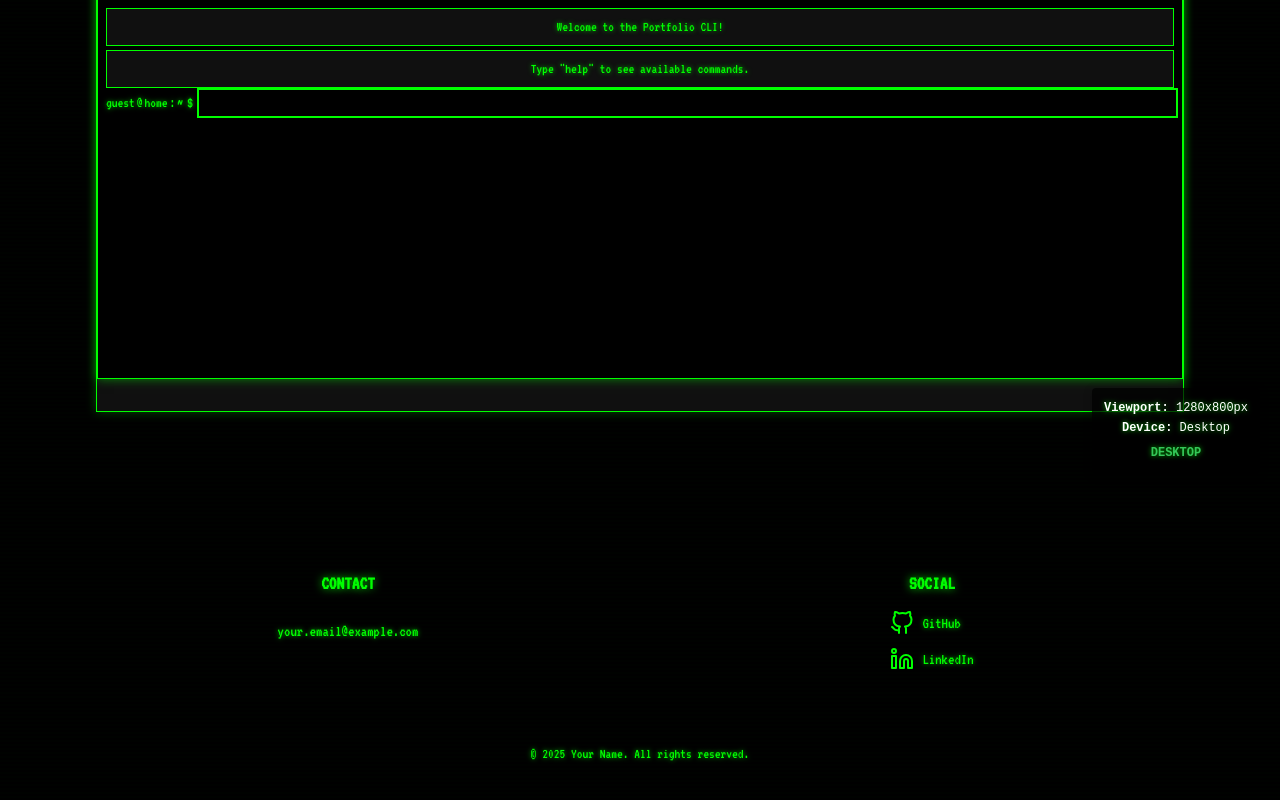
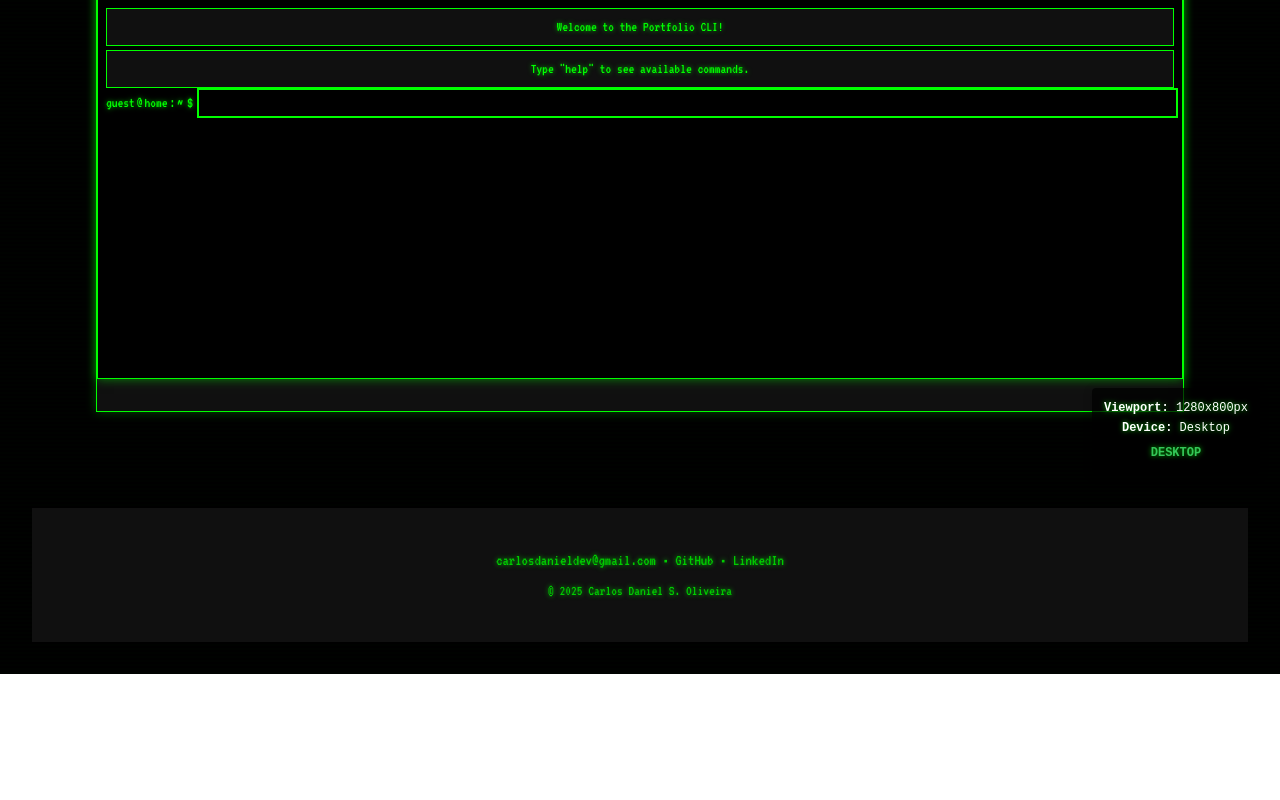
Before and after one commit to CarlosDanielDev/portfolio, a React (Vite) app: page / in a window 1280 px wide. Shown: the part 306-1106 px from the top of the page. After the commit the page ends 980 px from the top, so only its background shows below. Built offline with nearby package versions, Linux system fonts and the light colour scheme.

Commit message:
feat: enhance `Footer` component with updated styling and dynamic content from profile data, improving layout and user engagement

```diff
--- a/src/presentation/components/Footer.css
+++ b/src/presentation/components/Footer.css
@@ -1,85 +1,120 @@
 .footer {
-  background-color: var(--surface-color);
-  color: var(--text-color);
-  padding: 2rem 0;
-  margin-top: 2rem;
-  border-top: 1px solid var(--border-color);
+  background: var(--colors-surface);
+  padding: 2rem 1rem;
+  margin-top: auto;
+  border-top: 1px solid var(--colors-border);
+  text-align: center;
 }
 
 .footer-content {
-  display: flex;
-  flex-wrap: wrap;
-  justify-content: space-around;
-  max-width: 1200px;
+  max-width: 800px;
   margin: 0 auto;
+}
+
+.footer-content p {
+  color: var(--colors-text-secondary);
+  margin: 0.5rem 0;
+}
+
+.footer-content a {
+  color: var(--colors-text-secondary);
+  text-decoration: none;
+  transition: color 0.2s ease;
+}
+
+.footer-content a:hover {
+  color: var(--colors-primary);
+}
+
+.footer-copyright {
+  color: var(--colors-text-secondary);
+  font-size: 0.9rem;
+}
+
+.footer-section {
   padding: 0 1rem;
 }
 
-.footer-section {
-  min-width: 200px;
-  margin-bottom: 1.5rem;
-  padding: 0 1rem;
-  display: flex;
-  align-items: center;
-  flex-direction: column;
+.footer-section h3 {
+  color: var(--colors-text-primary);
+  font-size: 1.25rem;
+  margin-bottom: 1rem;
+  position: relative;
+  display: inline-block;
 }
 
-.footer-section h3 {
-  color: var(--primary-color);
-  margin-bottom: 1rem;
-  font-size: 1.2rem;
+.footer-section h3::after {
+  content: '';
+  position: absolute;
+  left: 0;
+  bottom: -4px;
+  width: 2rem;
+  height: 2px;
+  background: var(--colors-primary);
 }
 
 .footer-section p {
-  margin: 0.5rem 0;
+  color: var(--colors-text-secondary);
+  margin-bottom: 0.5rem;
 }
 
 .footer-section a {
-  color: var(--text-color);
+  color: var(--colors-text-secondary);
   text-decoration: none;
   transition: color 0.2s ease;
 }
 
 .footer-section a:hover {
-  color: var(--accent-color);
+  color: var(--colors-primary);
 }
 
 .social-links {
   display: flex;
-  flex-direction: column;
-  gap: 0.75rem;
+  gap: 1rem;
+  flex-wrap: wrap;
 }
 
 .social-link {
   display: flex;
   align-items: center;
   gap: 0.5rem;
+  padding: 0.5rem 1rem;
+  border-radius: 20px;
+  background: var(--colors-background);
+  transition: all 0.2s ease;
+}
+
+.social-link:hover {
+  transform: translateY(-2px);
+  background: var(--colors-primary);
+  color: var(--colors-text-on-primary) !important;
+  text-decoration: none;
 }
 
 .social-link svg {
-  transition: transform 0.2s ease;
+  transition: all 0.2s ease;
 }
 
 .social-link:hover svg {
-  transform: scale(1.1);
-}
-
-.footer-copyright {
-  text-align: center;
-  padding-top: 1.5rem;
-  margin-top: 1.5rem;
-  border-top: 1px solid var(--border-color);
-  color: var(--text-secondary-color);
-  font-size: 0.9rem;
+  stroke: var(--colors-text-on-primary);
 }
 
 @media (max-width: 768px) {
-  .footer-content {
-    flex-direction: column;
+  .footer {
+    padding: 2rem 1rem;
   }
 
-  .footer-section {
-    width: 100%;
-    margin-bottom: 2rem;
+  .footer-content {
+    grid-template-columns: 1fr;
+    text-align: center;
+  }
+
+  .footer-section h3::after {
+    left: 50%;
+    transform: translateX(-50%);
+  }
+
+  .social-links {
+    justify-content: center;
   }
 }
--- a/src/presentation/components/Footer.tsx
+++ b/src/presentation/components/Footer.tsx
@@ -1,40 +1,18 @@
+import { profileData } from '@infrastructure/data/profile-data';
 import './Footer.css';
 
 export function Footer() {
   return (
-    <footer className="footer">
+    <footer id="contact" className="footer">
       <div className="footer-content">
-        <div className="footer-section">
-          <h3>Contact</h3>
-          <p>
-            <a href={`mailto:${import.meta.env.VITE_APP_EMAIL || 'your.email@example.com'}`}>
-              {import.meta.env.VITE_APP_EMAIL || 'your.email@example.com'}
-            </a>
-          </p>
-        </div>
-
-        <div className="footer-section">
-          <h3>Social</h3>
-          <div className="social-links">
-            <a href="https://github.com/CarlosDanielDev" target="_blank" rel="noopener noreferrer" className="social-link">
-              <svg xmlns="http://www.w3.org/2000/svg" width="24" height="24" viewBox="0 0 24 24" fill="none" stroke="currentColor" strokeWidth="2" strokeLinecap="round" strokeLinejoin="round">
-                <path d="M9 19c-5 1.5-5-2.5-7-3m14 6v-3.87a3.37 3.37 0 0 0-.94-2.61c3.14-.35 6.44-1.54 6.44-7A5.44 5.44 0 0 0 20 4.77 5.07 5.07 0 0 0 19.91 1S18.73.65 16 2.48a13.38 13.38 0 0 0-7 0C6.27.65 5.09 1 5.09 1A5.07 5.07 0 0 0 5 4.77a5.44 5.44 0 0 0-1.5 3.78c0 5.42 3.3 6.61 6.44 7A3.37 3.37 0 0 0 9 18.13V22"></path>
-              </svg>
-              GitHub
-            </a>
-            <a href="https://www.linkedin.com/in/carlos-daniel-70733b190" target="_blank" rel="noopener noreferrer" className="social-link">
-              <svg xmlns="http://www.w3.org/2000/svg" width="24" height="24" viewBox="0 0 24 24" fill="none" stroke="currentColor" strokeWidth="2" strokeLinecap="round" strokeLinejoin="round">
-                <path d="M16 8a6 6 0 0 1 6 6v7h-4v-7a2 2 0 0 0-2-2 2 2 0 0 0-2 2v7h-4v-7a6 6 0 0 1 6-6z"></path>
-                <rect x="2" y="9" width="4" height="12"></rect>
-                <circle cx="4" cy="4" r="2"></circle>
-              </svg>
-              LinkedIn
-            </a>
-          </div>
-        </div>
-      </div>
-      <div className="footer-copyright">
-        <p>&copy; {new Date().getFullYear()} {import.meta.env.VITE_APP_AUTHOR || 'Your Name'}. All rights reserved.</p>
+        <p>
+          <a href={`mailto:${profileData.contact.email}`}>{profileData.contact.email}</a>
+          {' • '}
+          <a href={profileData.contact.github} target="_blank" rel="noopener noreferrer">GitHub</a>
+          {' • '}
+          <a href={profileData.contact.linkedin} target="_blank" rel="noopener noreferrer">LinkedIn</a>
+        </p>
+        <p className="footer-copyright">&copy; {new Date().getFullYear()} {profileData.name}</p>
       </div>
     </footer>
   );
```
